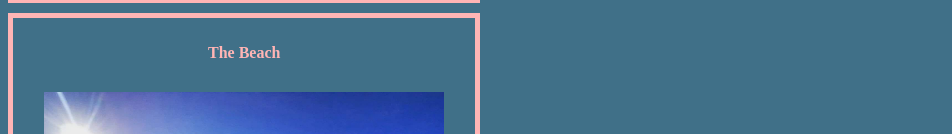
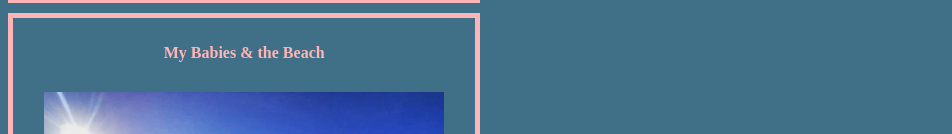
Before and after one commit to aheartyou88/aheartyou88.github.io, a plain HTML site: page contact.html in a window 1280 px wide. Shown: the part 1257-1391 px from the top of the page, without its empty margins (0-952 px from the left). Drawn offline with Linux system fonts and the light colour scheme.

Commit message:
minor changes

```diff
--- a/contact.html
+++ b/contact.html
@@ -17,7 +17,7 @@
 
     <div><p><i>Pink flowers, clouds, and crescent</i> <strong>are so dreamy!</strong></p>
     <img class="row1" src="/img/pinkflower.jpg" alt="Pink flowers crescent moon clouds blue sky"/></div>
-    <div><p><strong>The Beach</strong></p>
+    <div><p><strong>My Babies & the Beach</strong></p>
     <img class="row2" src="/img/beach.jpg" alt="Kids at beach"/></div>
   </main>
 
```
